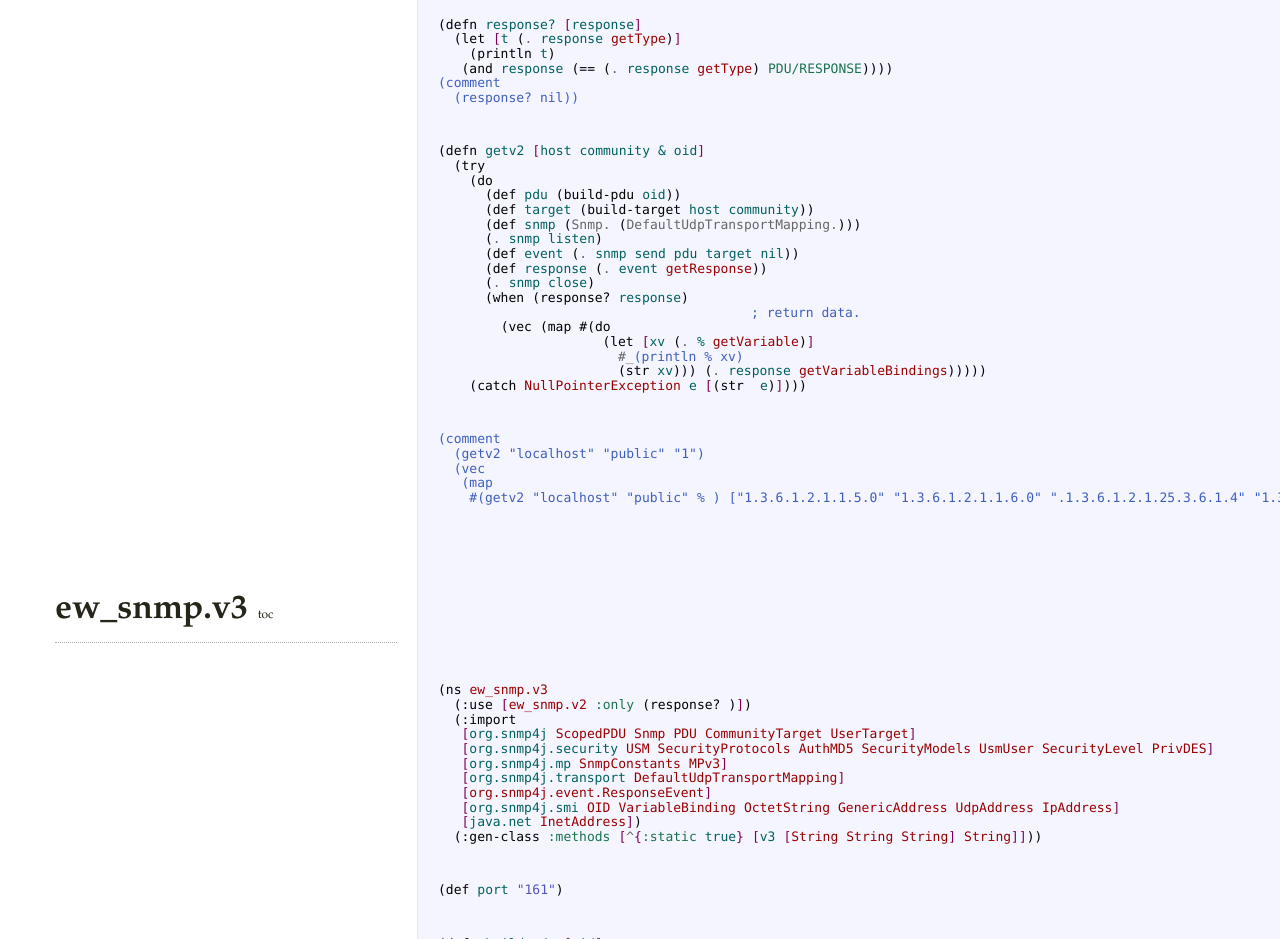
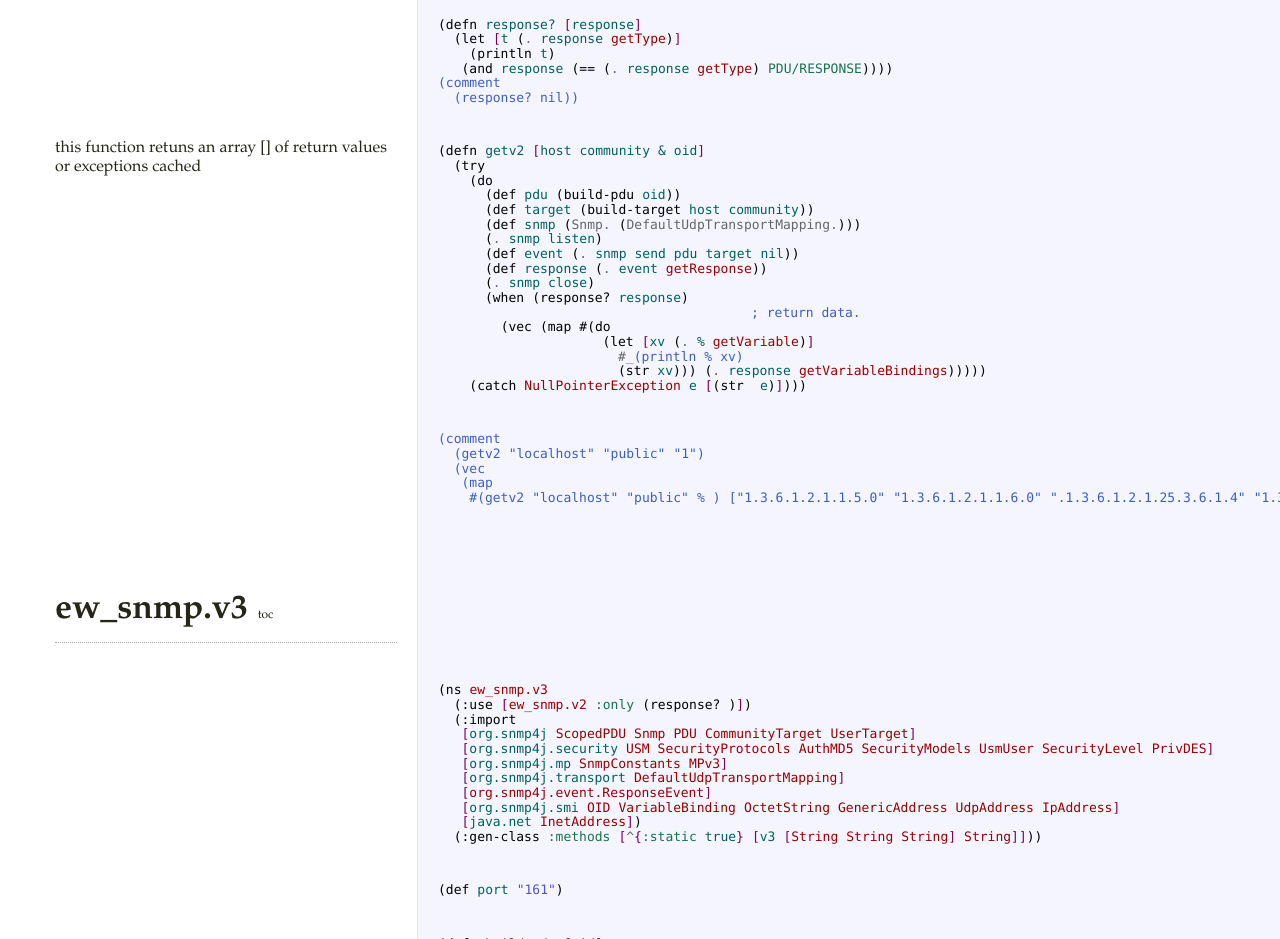
Before and after one commit to tangrammer/ew_snmp, a plain HTML site: page index.html in a window 1280 px wide. Shown: the part 2357-3296 px from the top of the page. Drawn offline with Linux system fonts and the light colour scheme.

Commit message:
etsting marg

```diff
--- a/index.html
+++ b/index.html
@@ -3112,7 +3112,7 @@ net.brehaut.ClojureTools = (function (SH) {
     (println t)
    (and response (== (. response getType) PDU/RESPONSE))))
 (comment
-  (response? nil))</pre></td></tr><tr><td class="docs">
+  (response? nil))</pre></td></tr><tr><td class="docs"><p>this function retuns an array [] of return values or exceptions cached</p>
 </td><td class="codes"><pre class="brush: clojure">(defn getv2 [host community &amp; oid]
   (try
     (do
```
